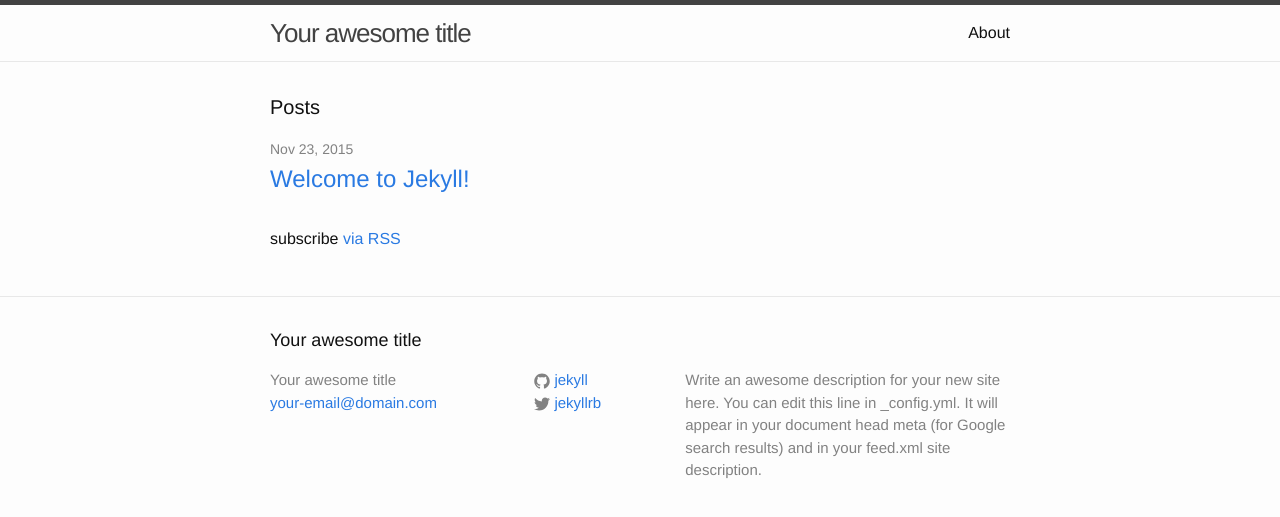
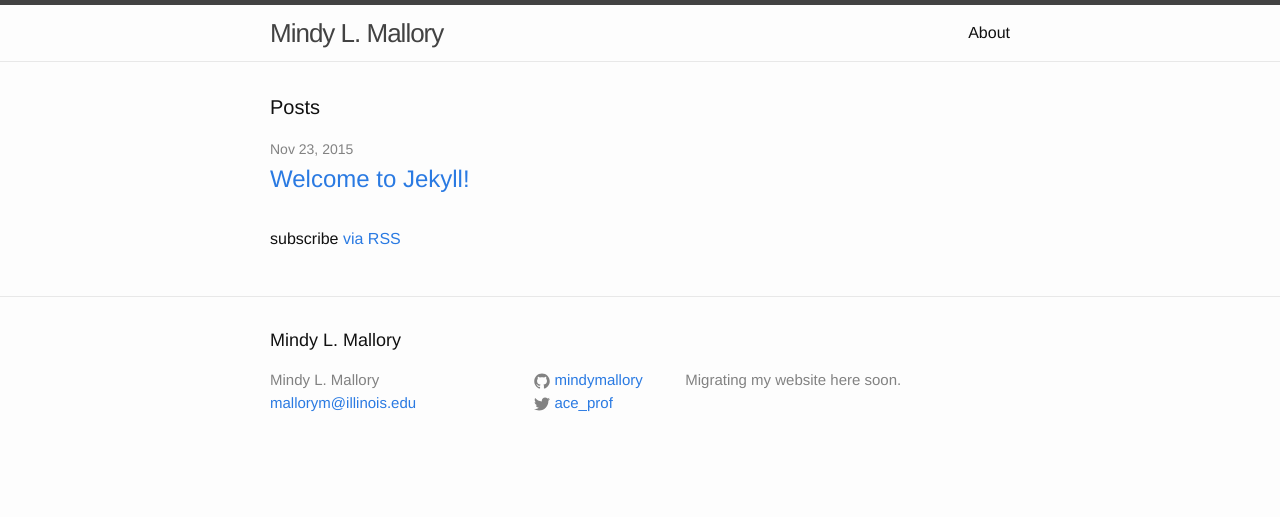
Before and after one commit to mindymallory/mindymallory.github.io, a Jekyll site: the page built from index.html, in a window 1280 px wide. Shown: the top 517 px of the page. Built offline with Jekyll 4.4.1, drawn with Linux system fonts in a browser that asks for light colours.

Commit message:
change config

```diff
--- a/_config.yml
+++ b/_config.yml
@@ -6,16 +6,14 @@
 # 'jekyll serve'. If you change this file, please restart the server process.
 
 # Site settings
-title: Your awesome title
-email: your-email@domain.com
+title: Mindy L. Mallory
+email: mallorym@illinois.edu
 description: > # this means to ignore newlines until "baseurl:"
-  Write an awesome description for your new site here. You can edit this
-  line in _config.yml. It will appear in your document head meta (for
-  Google search results) and in your feed.xml site description.
-baseurl: "" # the subpath of your site, e.g. /blog
-url: "http://yourdomain.com" # the base hostname & protocol for your site
-twitter_username: jekyllrb
-github_username:  jekyll
+  Migrating my website here soon.
+baseurl: "/posts" # the subpath of your site, e.g. /blog
+url: "mindymallory.github.io" # the base hostname & protocol for your site
+twitter_username: ace_prof
+github_username:  mindymallory
 
 # Build settings
 markdown: kramdown
```
